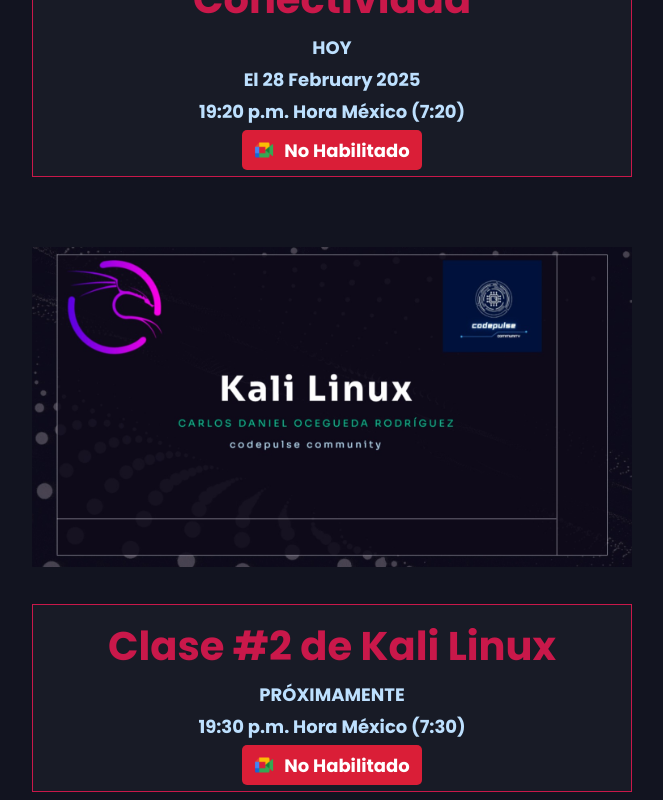
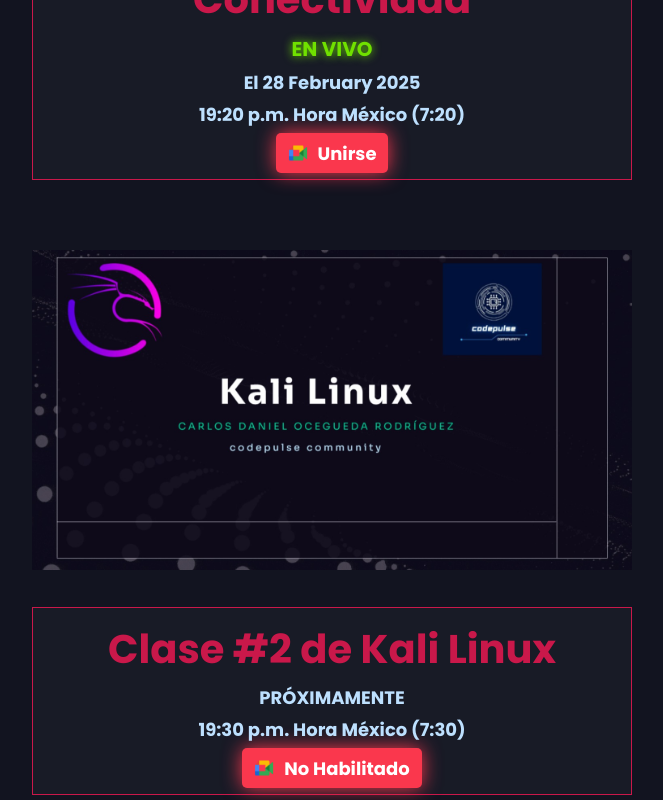
Before and after one commit to Mauricio2202/codenews, a React (Vite) app: page / in a window 1280 px wide. Shown: the part 1540-2340 px from the top of the page, without its empty margins (308-971 px from the left). Built offline with nearby package versions, Linux system fonts and the light colour scheme; a web font is replaced by a local one.

Commit message:
Habilitando clase de redes

```diff
--- a/src/components/Clases.css
+++ b/src/components/Clases.css
@@ -6,6 +6,11 @@
 body {
     font-family: "Poppins", serif;
     overflow-x: hidden;
+}
+.text-date {
+    color: #70e000;
+    font-size: 20px;
+    text-shadow: 0 0 10px #70e000;
 }
 .title-news {
     text-align: center;
@@ -124,11 +129,11 @@
     /*cursor: no-drop;*/
 }
 
-/* @keyframes blink {
+@keyframes blink {
     0% { background-color: #DA1E37; box-shadow: 0 0 10px #DA1E37; }
     50% { background-color: #FF3B50; box-shadow: 0 0 20px #FF3B50; }
     100% { background-color: #DA1E37; box-shadow: 0 0 10px #DA1E37; }
-} */
+}
 
 .meetIcon {
     width: 20px;
--- a/src/components/Clases.jsx
+++ b/src/components/Clases.jsx
@@ -37,12 +37,12 @@
                         <img src={RedesClass} alt="redes-class" className='class-new redes-i' />
                         <div className="react-class-countdown">
                             <p className='classTitle'><strong>Clase de Redes y Conectividad</strong></p>
-                            <p>HOY</p>
+                            <p className='text-date'>EN VIVO</p>
                             <p>El {classDate}</p>
                             <p>19:20 p.m. Hora México (7:20)</p>
-                            <a href="#" className="enlace-meet" onClick={(e) => { e.preventDefault(); setModalOpen(true); }}>
+                            <a href="https://meet.google.com/mbh-cgdw-dor" className="enlace-meet">
                                 <img src={Meet} alt="meet" className='meetIcon' />
-                                <p className='join'>No Habilitado</p>
+                                <p className='join'>Unirse</p>
                             </a>
                         </div>
                     </div>
```
